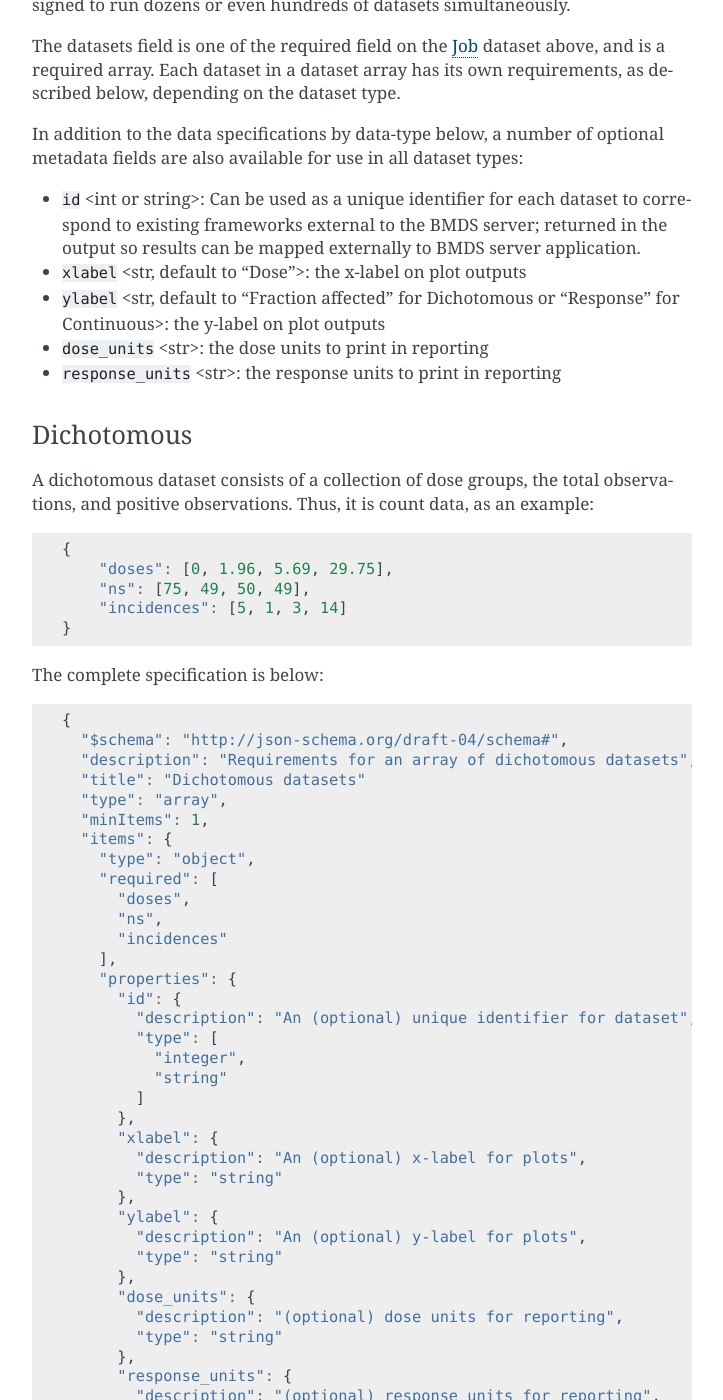
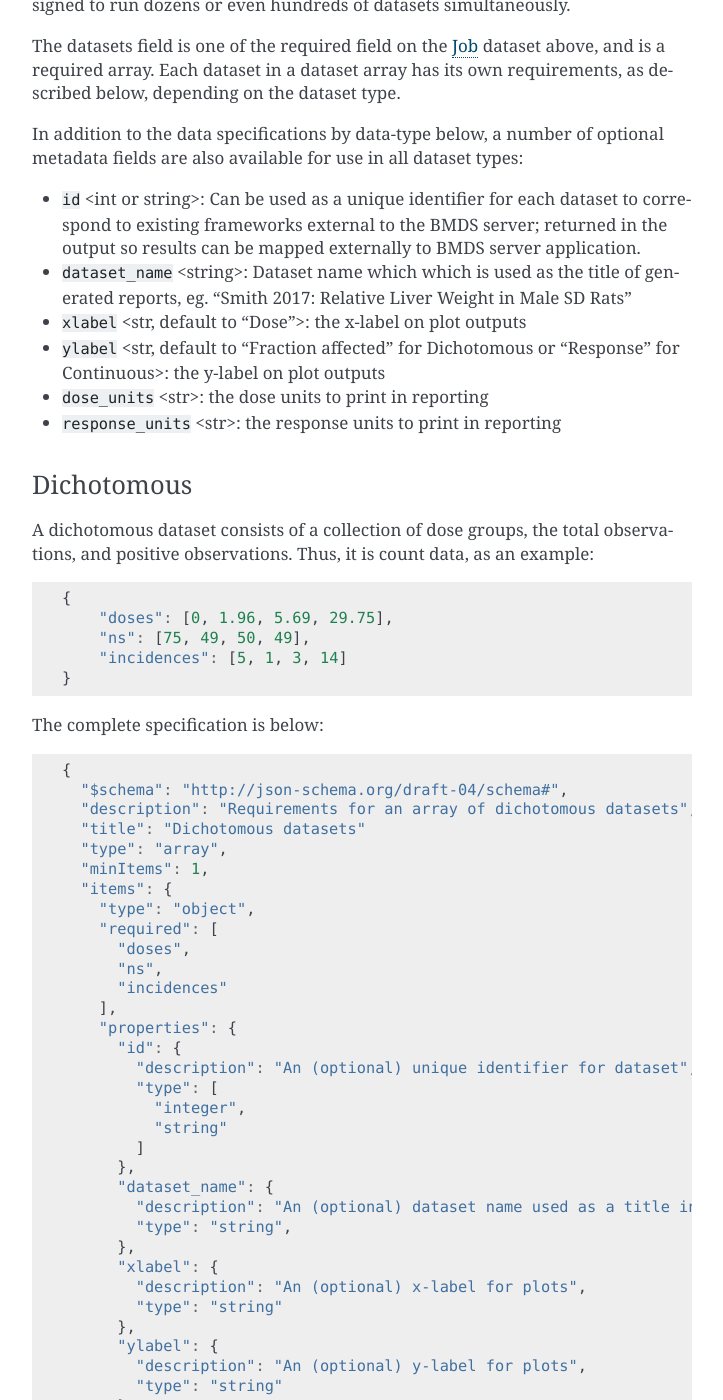
Before and after one commit to shapiromatron/bmds-server, a Sphinx documentation site: the page built from docs/inputs.rst, in a window 1280 px wide and 1400 px high, scrolled down 2575 px. Shown: the whole window, without its empty margins (388-1111 px from the left). Built offline with Sphinx 7.4.7, drawn with Linux system fonts in a browser that asks for light colours; some of the changed text lies outside the part shown.

Commit message:
add dataset_name to dataset inputs

```diff
--- a/docs/inputs.rst
+++ b/docs/inputs.rst
@@ -138,6 +138,8 @@ metadata fields are also available for use in all dataset types:
 - ``id`` <int or string>: Can be used as a unique identifier for each dataset
   to correspond to existing frameworks external to the BMDS server; returned in
   the output so results can be mapped externally to BMDS server application.
+- ``dataset_name`` <string>: Dataset name which which is used as the title
+  of generated reports, eg. "Smith 2017: Relative Liver Weight in Male SD Rats"
 - ``xlabel`` <str, default to "Dose">: the x-label on plot outputs
 - ``ylabel`` <str, default to "Fraction affected" for Dichotomous or "Response"
   for Continuous>: the y-label on plot outputs
@@ -183,6 +185,10 @@ The complete specification is below:
               "integer",
               "string"
             ]
+          },
+          "dataset_name": {
+            "description": "An (optional) dataset name used as a title in reports",
+            "type": "string",
           },
           "xlabel": {
             "description": "An (optional) x-label for plots",
@@ -294,6 +300,10 @@ The complete specification is below:
               "string"
             ]
           },
+          "dataset_name": {
+            "description": "An (optional) dataset name used as a title in reports",
+            "type": "string",
+          },
           "xlabel": {
             "description": "An (optional) x-label for plots",
             "type": "string"
@@ -372,6 +382,10 @@ The complete specification is below:
               "integer",
               "string"
             ]
+          },
+          "dataset_name": {
+            "description": "An (optional) dataset name used as a title in reports",
+            "type": "string",
           },
           "xlabel": {
             "description": "An (optional) x-label for plots",
```
Also changed, not shown: 1 other file.
